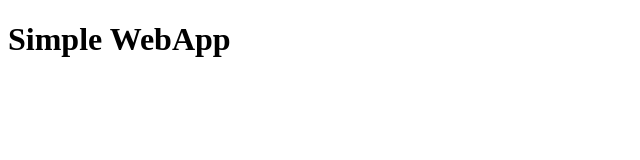
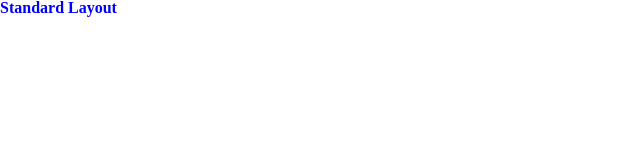
Before and after one commit to diescake/css-training, a website: page index.html in a window 1280 px wide. Shown: the whole page, without its empty margins (0-640 px from the left). Drawn offline with Linux system fonts and the light colour scheme.

```diff
--- a/css/style.css
+++ b/css/style.css
@@ -1,4 +1,3 @@
 h1 {
   color: blue;
-  font-size: xx-small;
 }
--- a/index.html
+++ b/index.html
@@ -1,14 +1,13 @@
 <!doctype html>
-<html>
+<html lang="ja">
 
 <head>
   <meta charset="utf-8">
-  <title>Simple WebApp</title>
+  <title>Standard Layout</title>
+  <link rel="stylesheet" href="./css/reset.css">
+  <link rel="stylesheet" href="./css/style.css">
 </head>
 
 <body>
-  <h1>Simple WebApp</h1>
-  <div id="root"></div>
+  <h1>Standard Layout</h1>
 </body>
-
-</html>
```
Also changed, not shown: package.json (+5 -2 lines), 1 other file.
